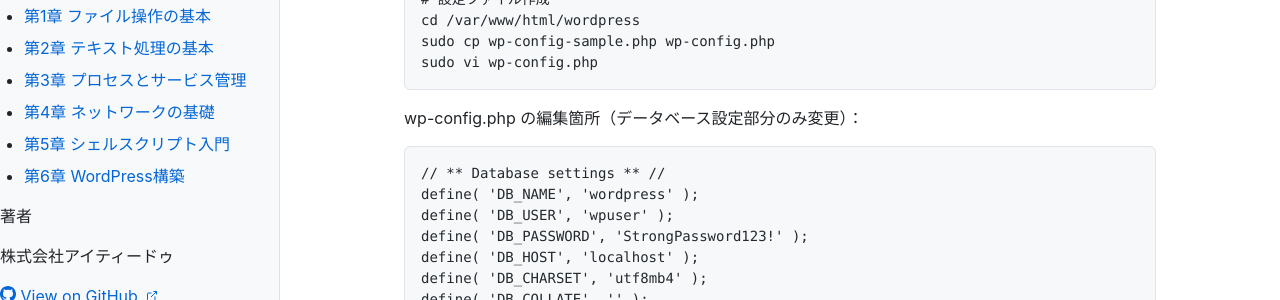
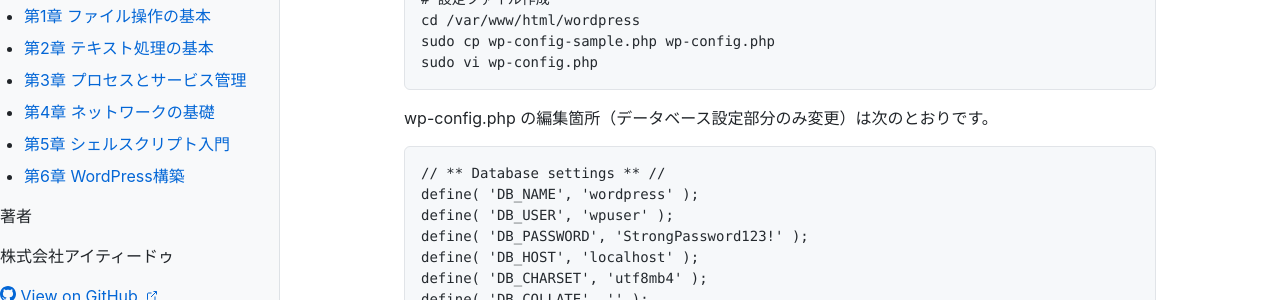
Before and after one commit to itdojp/wsl2-linux-essentials-book, a Jekyll site: the page built from docs/chapter6/index.md, in a window 1280 px wide and 900 px high, scrolled down 2746 px. Shown: the part 152-452 px from the top of the window. Built offline with Jekyll 4.4.1, drawn with Linux system fonts in a browser that asks for light colours; some of the changed text lies outside the part shown.

Commit message:
docs: Stage3 表現・スタイル微調整（第6章） (#77)

````diff
--- a/docs/chapter6/index.md
+++ b/docs/chapter6/index.md
@@ -28,7 +28,7 @@
 
 ### LAMPって何？
 
-**LAMP**は4つのソフトウェアの頭文字です：
+**LAMP**は4つのソフトウェアの頭文字です。
 - **L**inux: OS（この本で使っているUbuntu環境）
 - **A**pache: Webサーバー（Webページを外部に公開するソフトウェア）
 - **M**ySQL: データベース（記事やユーザー情報などのデータを保存する場所）
@@ -59,7 +59,7 @@
 # 緑色で「active (running)」と表示されればOK！
 ```
 
-🎉 **確認方法**：
+🎉 **確認方法**は次のとおりです。
 Windowsのブラウザで `http://localhost` を開く
 → 「Apache2 Ubuntu Default Page」が表示されれば成功！
 
@@ -121,7 +121,7 @@
 sudo vi wp-config.php
 ```
 
-wp-config.php の編集箇所（データベース設定部分のみ変更）：
+wp-config.php の編集箇所（データベース設定部分のみ変更）は次のとおりです。
 ```php
 // ** Database settings ** //
 define( 'DB_NAME', 'wordpress' );
@@ -194,7 +194,7 @@
 
 ### さらに学びたい方へ
 
-WordPressの基本的な構築ができました！次のステップとして：
+WordPressの基本的な構築ができました！次のステップは次のとおりです。
 
 1. **テーマのカスタマイズ** - 見た目を変更してオリジナルサイトに
 2. **プラグインの追加** - 機能を拡張して便利に
````
Also changed, not shown: other parts of docs/chapter6/index.md (+1 -1 lines).
